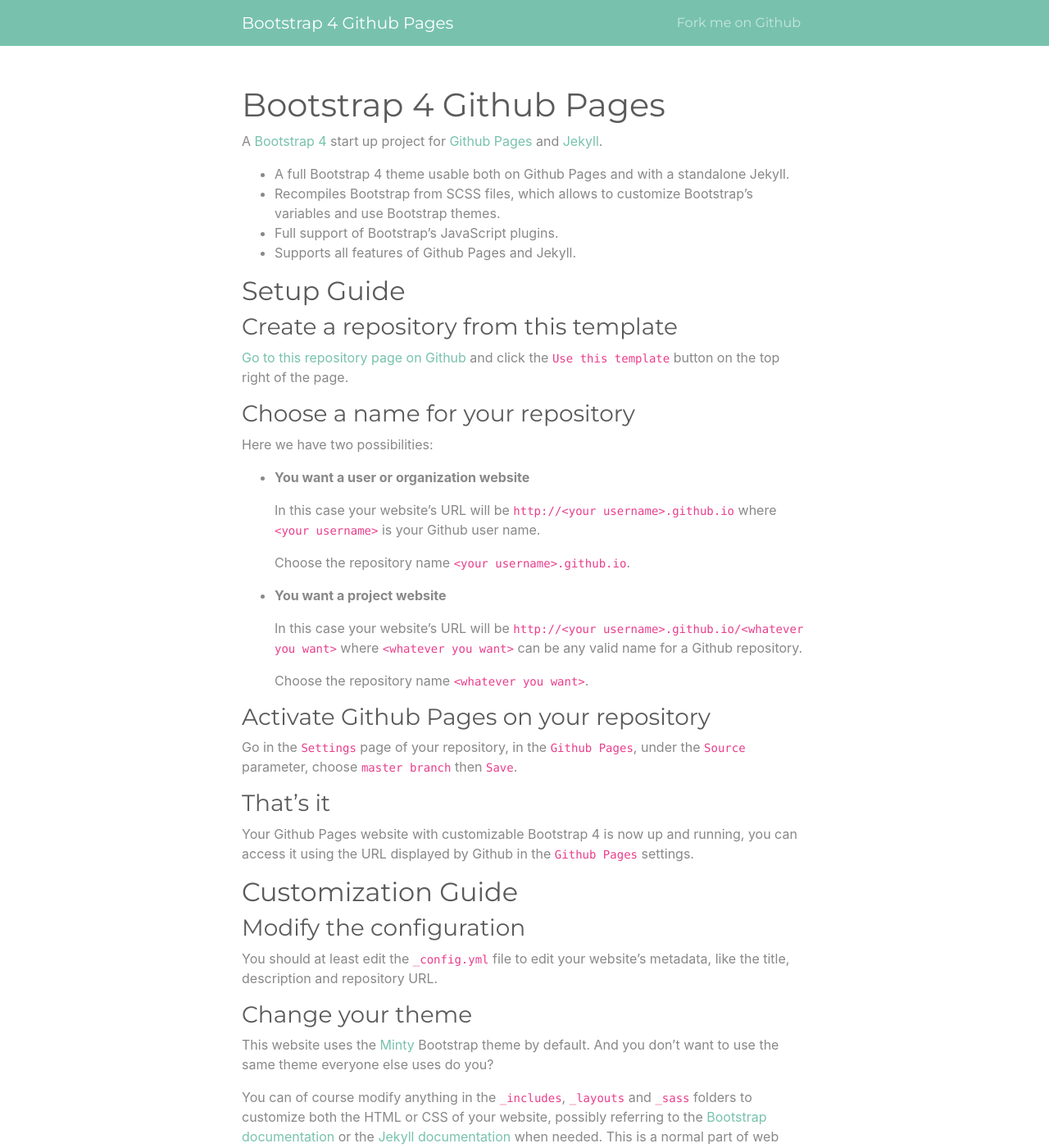
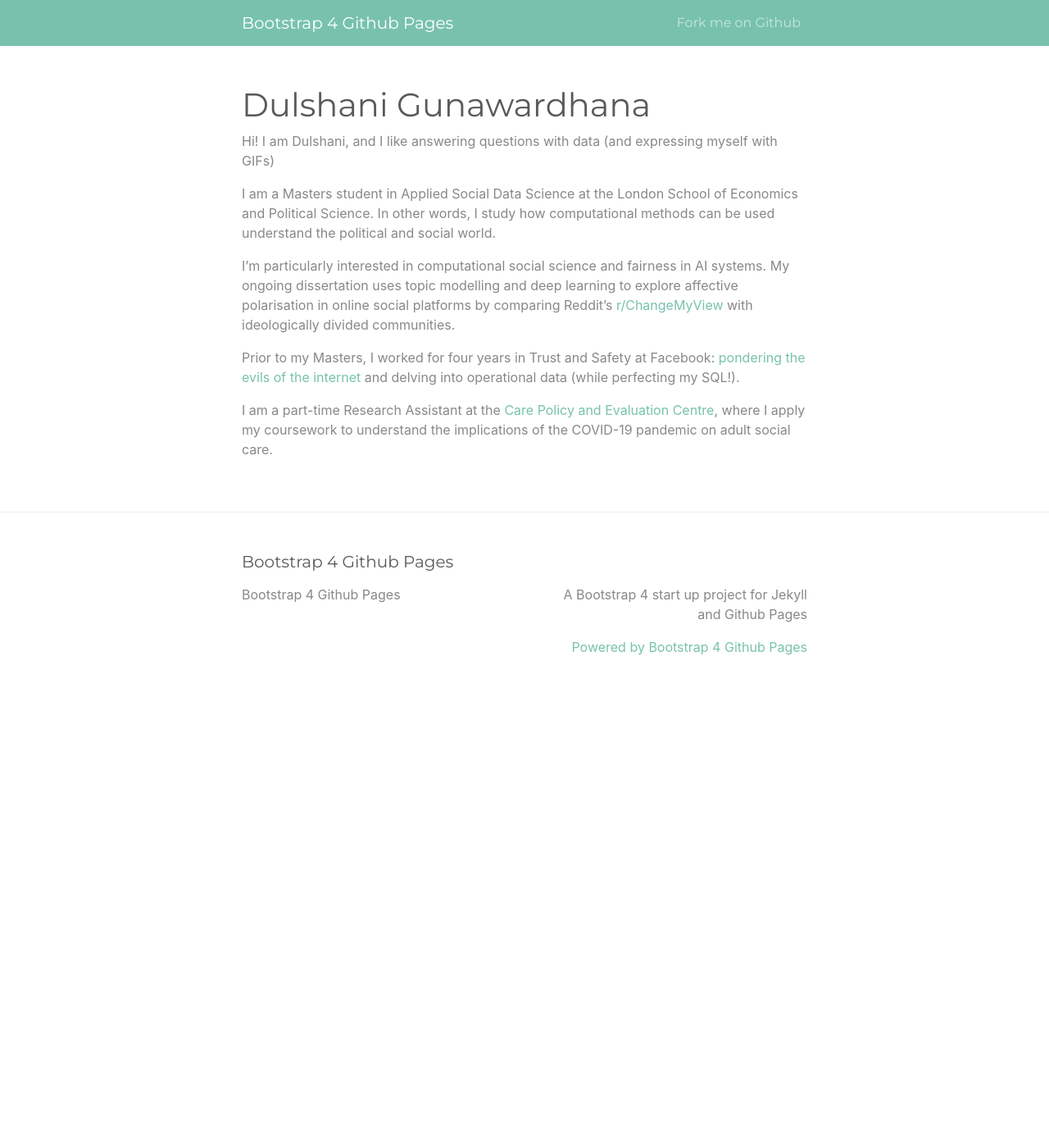
Before and after one commit to dshgna/dshgna.github.io, a Jekyll site: the page built from index.md, in a window 1280 px wide and 1400 px high. Shown: the whole window at 82% size. Built offline with Jekyll 4.4.1, drawn with Linux system fonts in a browser that asks for light colours; some of the changed text lies outside the part shown.

Commit message:
updated homepage

```diff
--- a/index.md
+++ b/index.md
@@ -1,108 +1,14 @@
 ---
 layout: page
-title: Bootstrap 4 Github Pages
+title: Dulshani Gunawardhana
 ---
 
-A [Bootstrap 4](https://getbootstrap.com/) start up project for [Github Pages](https://pages.github.com/) and [Jekyll](https://jekyllrb.com/).
+Hi! I am Dulshani, and I like answering questions with data (and expressing myself with GIFs)
 
-* A full Bootstrap 4 theme usable both on Github Pages and with a standalone Jekyll.
-* Recompiles Bootstrap from SCSS files, which allows to customize Bootstrap's variables and use Bootstrap themes.
-* Full support of Bootstrap's JavaScript plugins.
-* Supports all features of Github Pages and Jekyll.
+I am a Masters student in Applied Social Data Science at the London School of Economics and Political Science. In other words, I study how computational methods can be used understand the political and social world.
 
-## Setup Guide
+I'm particularly interested in computational social science and fairness in AI systems. My ongoing dissertation uses topic modelling and deep learning to explore affective polarisation in online social platforms by comparing Reddit's [r/ChangeMyView](https://www.reddit.com/r/changemyview/) with ideologically divided communities.
 
-### Create a repository from this template
+Prior to my Masters, I worked for four years in Trust and Safety at Facebook: [pondering the evils of the internet](https://about.fb.com/news/2017/06/hard-questions-hate-speech/) and delving into operational data (while perfecting my SQL!).
 
-[Go to this repository page on Github](https://github.com/nicolas-van/bootstrap-4-github-pages) and click the `Use this template` button on the top right of the page.
-
-### Choose a name for your repository
-
-Here we have two possibilities:
-
-* **You want a user or organization website**
-
-  In this case your website's URL will be `http://<your username>.github.io` where `<your username>` is your Github user name.
-
-  Choose the repository name `<your username>.github.io`.
-
-* **You want a project website**
-
-  In this case your website's URL will be `http://<your username>.github.io/<whatever you want>` where `<whatever you want>` can be any valid name for a Github repository.
-
-  Choose the repository name `<whatever you want>`.
-
-### Activate Github Pages on your repository
-
-Go in the `Settings` page of your repository, in the `Github Pages`, under the `Source` parameter, choose `master branch` then `Save`.
-
-### That's it
-
-Your Github Pages website with customizable Bootstrap 4 is now up and running, you can access it using the URL displayed by Github in the `Github Pages` settings.
-
-## Customization Guide
-
-### Modify the configuration
-
-You should at least edit the `_config.yml` file to edit your website's metadata, like the title, description and repository URL.
-
-### Change your theme
-
-This website uses the [Minty](https://bootswatch.com/minty/) Bootstrap theme by default. And you don't want to use the same theme everyone else uses do you?
-
-You can of course modify anything in the `_includes`, `_layouts` and `_sass` folders to customize both the HTML or CSS of your website, possibly referring to the [Bootstrap documentation](https://getbootstrap.com/) or the [Jekyll documentation](https://jekyllrb.com/) when needed. This is a normal part of web development and it is outside the scope of this guide.
-
-But if you don't know where to start I can recommend you to import a theme from [Bootswatch](https://bootswatch.com/).
-
-* Go on [Bootswatch](https://bootswatch.com/) and choose a theme that you like.
-* Using the top bar, download its `_variables.scss` and `_bootswatch.scss` files.
-* Copy the content of `_variables.scss` in `_sass/_variables.scss`.
-* Copy the content of `_bootswatch.scss` in `_sass/_bootstrap_customization.scss`.
-
-That's it, you now have a totally different appearance for you website.
-
-### Modify the content
-
-You probably don't want the present guide to be the front page of your website, so you should edit the `index.md` file. You probably also want to edit or delete the `CONTRIBUTING.md`, `README.md` and `LICENSE.md` files.
-
-Aside from that you can of course create new pages and posts like with any Jekyll website by refering to the [Jekyll documentation](https://jekyllrb.com/).
-
-### Run Jekyll on your computer to speed up testing
-
-Editing your website's content or theme directly on Github is completely possible but, due to the time Github Pages takes to update your website, it will probably be much more effective to work using a local Jekyll installation.
-
-To do so:
-
-* Install the [requirements for Jekyll](https://jekyllrb.com/docs/installation/).
-* Type `bundle install` at the root of your project to install the necessary Ruby dependencies.
-* Type `bundle exec jekyll serve` to launch the test Jekyll web server that will re-compile your work if you edit it.
-* You can then open `http://localhost:4000` in your web browser to see your work-in-progress website.
-
-Please note that, to ensure maximum compatibility with Github Pages, the `Gemfile` of this project references the `github-pages` gem, not Jekyll directly. This implies some differences in behavior compared to the official documentation of Jekyll.
-
-## Known issues
-
-* Bootstrap 4 should normally be post-processed using [Autoprefixer](https://github.com/postcss/autoprefixer). Even if it is possible to use autoprefixer with Jekyll, it is not possible with a classic Github Pages installation without adding some kind of pre-processing before publication. Since this project mostly aims compatibility with Github Pages I prefer to keep it that way. The consequences of this choice is that some Bootstrap features could not work as expected on older browsers.
-
-## How to contribute
-
-Like this project ? [Consider adding a star on Github](https://github.com/nicolas-van/bootstrap-4-github-pages).
-
-[You can also see the contribution guide](https://github.com/nicolas-van/bootstrap-4-github-pages/blob/master/CONTRIBUTING.md).
-
-## Websites using Bootstrap 4 Github Pages
-
-* [My personal blog](https://nicolas-van.github.io/)
-* [the wavelet's profile](https://thewavelet.github.io/)
-* [roseblood.github.io](https://roseleblood.github.io/)
-* [colemannick.github.io](https://colemannick.github.io/)
-* [Betty and the Blushtones](http://bettyandtheblushtones.co.uk/)
-* [borislouis.github.io](https://borislouis.github.io/)
-* [dariusnwadike.github.io](https://dariusnwadike.github.io/)
-
-## Other Github Pages related projects
-
-I'm a fan of Github Pages for the possibilities it offers to anyone to publish a website for free. I have multiple projects that could be of interest if that's your case too:
-
-* [Easy Markdown to Github Pages](https://nicolas-van.github.io/easy-markdown-to-github-pages/)
-* [Parcel Github Pages Boilerplate](https://github.com/nicolas-van/parcel-github-pages-boilerplate)
+I am a part-time Research Assistant at the [Care Policy and Evaluation Centre](https://www.lse.ac.uk/cpec), where I apply my coursework to understand the implications of the COVID-19 pandemic on adult social care.
```
